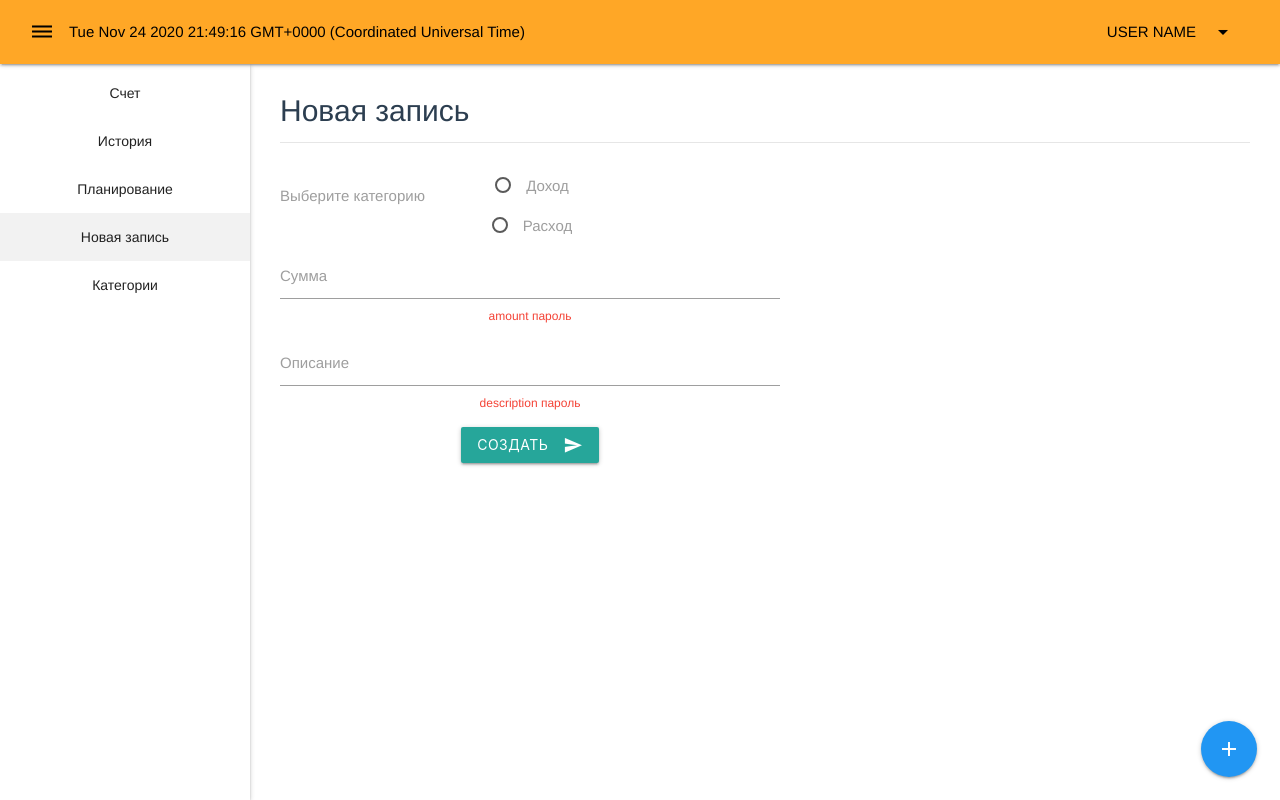
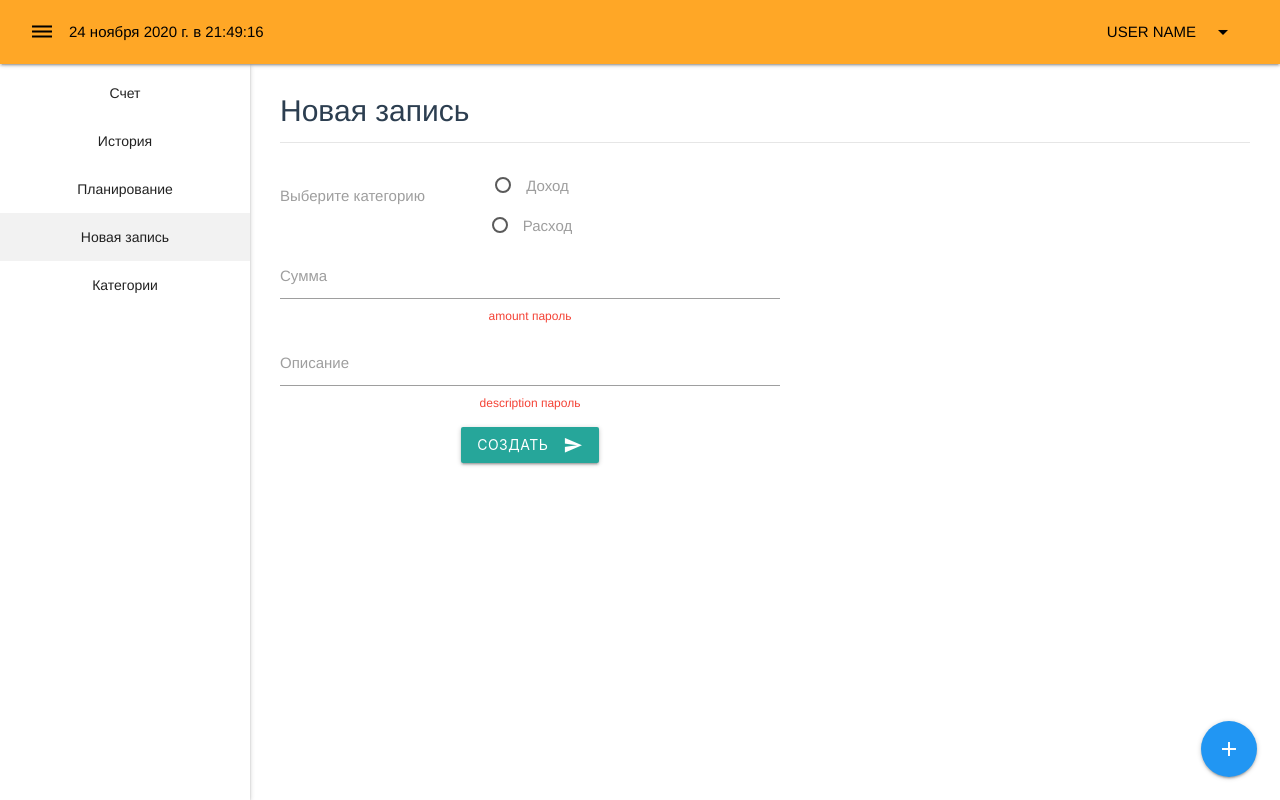
Before and after one commit to mantonuk/vue_crm, a Vue app: page /record in a window 1280 px wide. Built offline with nearby package versions, Linux system fonts and the light colour scheme.

Commit message:
format date

```diff
--- a/src/components/NavBar.vue
+++ b/src/components/NavBar.vue
@@ -2,7 +2,7 @@
   <nav class="navbar orange lighten-1">
     <div class="nav-wrapper">
       <div class="navbar-left">
-        <a href="#" @click.prevent="$emit('click');">
+        <a href="#" @click.prevent="$emit('click')">
           <i class="material-icons black-text">dehaze</i>
         </a>
         <span class="black-text">{{ date }}</span>
@@ -42,27 +42,35 @@
 <script>
 export default {
   name: "NavBar",
-  data : () => ({
-    date: new Date(),
+  data: () => ({
+		date: null,
     interval: null,
     dropdown: null
   }),
-  methods : {
+  methods: {
     logout() {
-      console.log('logout');
-      this.$router.push('/login');
+      console.log("logout");
+      this.$router.push("/login");
+		},
+		formatDate(date) {
+			const options = {
+				year: "numeric",
+				month: "long",
+				day: "numeric",
+				hour: "numeric",
+				minute: "numeric",
+				second: "numeric"
+			};
+			return date.toLocaleString("ru", options);
     }
   },
   mounted() {
     this.interval = setInterval(() => {
-      this.date = new Date()
+      this.date = this.formatDate(new Date());
     }, 1000);
-    this.dropdown = window.M.Dropdown.init(
-      this.$refs.dropdown,
-      {
-        constrainWidth: false
-      }
-    );
+    this.dropdown = window.M.Dropdown.init(this.$refs.dropdown, {
+      constrainWidth: false
+    });
   },
   beforeDestroy() {
     clearInterval(this.interval);
```
